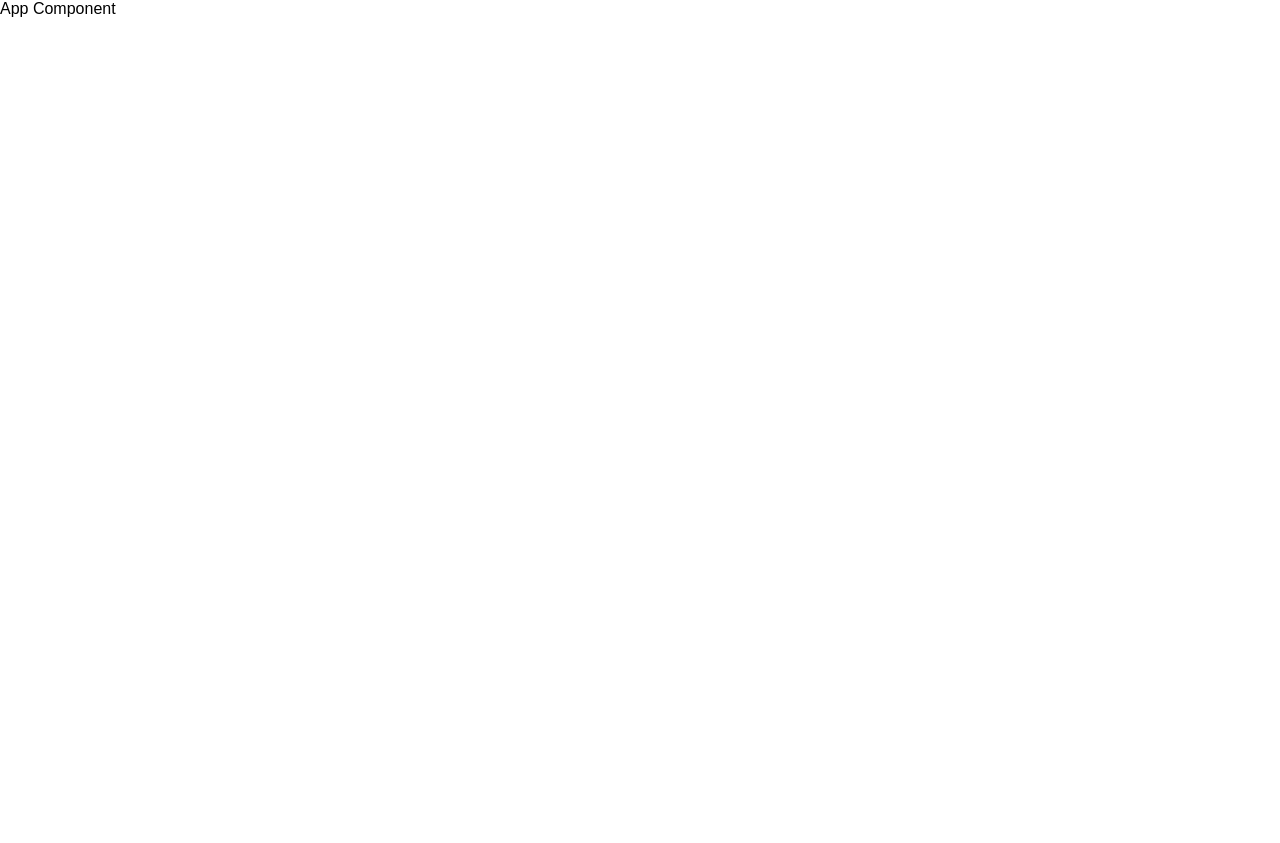
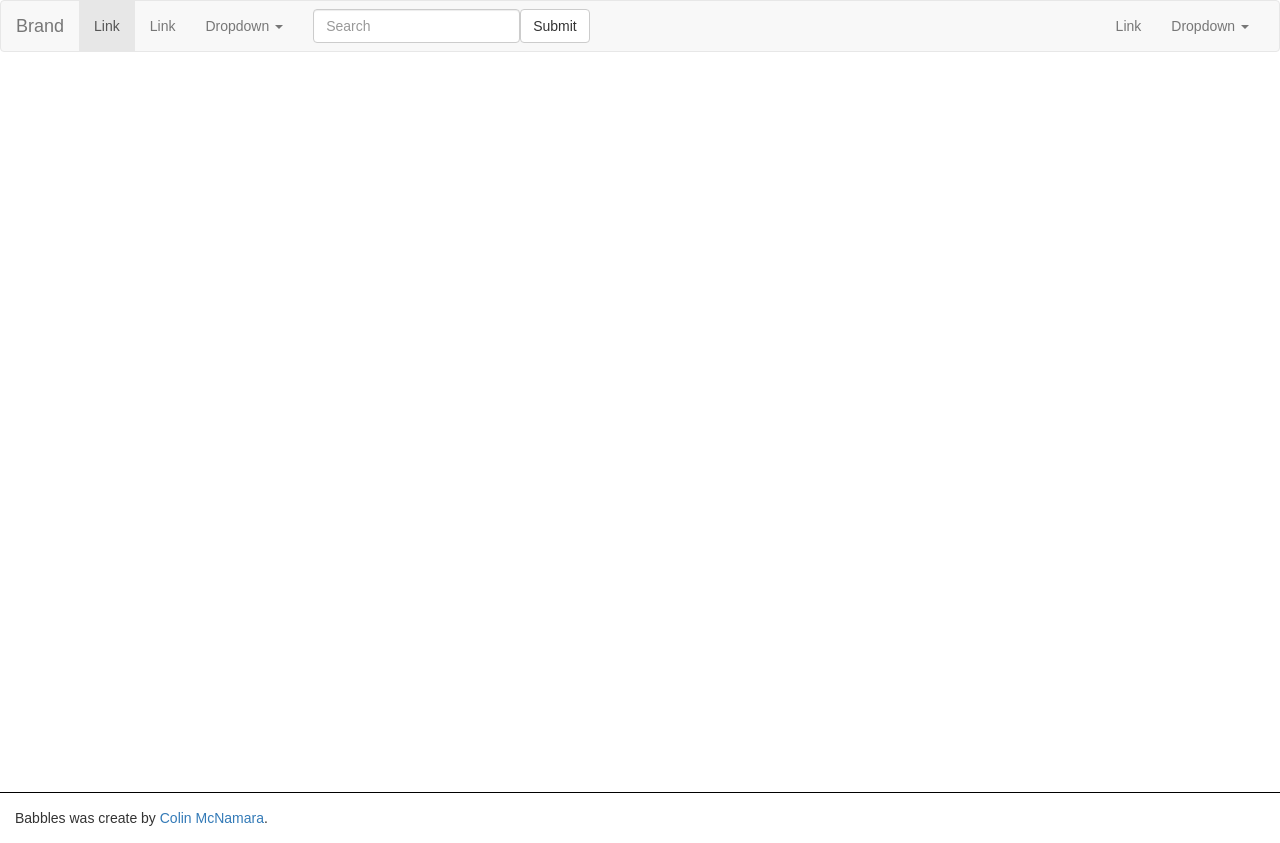
Before and after one commit to coolinmc6/babbles, a React (Create React App) app: page / in a window 1280 px wide. Before the commit the page ends 800 px from the top, so only its background shows below. Built offline with nearby package versions, Linux system fonts and the light colour scheme.

Commit message:
create header and footer, add bootstrap

```diff
--- a/package.json
+++ b/package.json
@@ -8,6 +8,7 @@
   "dependencies": {
     "axios": "^0.15.3",
     "react": "^15.4.2",
+    "react-bootstrap": "^0.30.7",
     "react-dom": "^15.4.2",
     "react-redux": "^5.0.3",
     "react-router": "^3.0.2",
--- a/public/index.html
+++ b/public/index.html
@@ -13,6 +13,7 @@
       work correctly both with client-side routing and a non-root public URL.
       Learn how to configure a non-root public URL by running `npm run build`.
     -->
+    <link rel="stylesheet" href="https://maxcdn.bootstrapcdn.com/bootstrap/3.3.7/css/bootstrap.min.css" integrity="sha384-BVYiiSIFeK1dGmJRAkycuHAHRg32OmUcww7on3RYdg4Va+PmSTsz/K68vbdEjh4u" crossorigin="anonymous">
     <title>React App</title>
   </head>
   <body>
--- a/src/components/App.js
+++ b/src/components/App.js
@@ -1,10 +1,17 @@
 import React, { Component } from 'react';
+import Header from './header';
+import Footer from './footer';
 
 class App extends Component {
   render() {
     return (
       <div>
-        App Component
+        <Header />
+        <div className="main">
+
+        </div>
+
+        <Footer />
 
       </div>
     );
--- /dev/null
+++ b/src/components/footer.js
@@ -0,0 +1,15 @@
+import React, { Component } from 'react';
+
+
+class Footer extends Component {
+  render() {
+    return (
+      <div className='footer'>
+      	Babbles was create by <a href='http://www.github.com/coolinmc6'>Colin McNamara</a>.
+
+      </div>
+    );
+  }
+}
+
+export default Footer;
--- /dev/null
+++ b/src/components/header.js
@@ -0,0 +1,65 @@
+import React, { Component } from 'react';
+
+class Header extends Component {
+  render() {
+    return (
+      <nav className="navbar navbar-default">
+        <div className="container-fluid">
+
+          <div className="navbar-header">
+            <button type="button" className="navbar-toggle collapsed" data-toggle="collapse" data-target="#bs-example-navbar-collapse-1" aria-expanded="false">
+              <span className="sr-only">Toggle navigation</span>
+              <span className="icon-bar"></span>
+              <span className="icon-bar"></span>
+              <span className="icon-bar"></span>
+            </button>
+            <a className="navbar-brand" href="#">Brand</a>
+          </div>
+
+
+          <div className="collapse navbar-collapse" id="bs-example-navbar-collapse-1">
+            <ul className="nav navbar-nav">
+              <li className="active"><a href="#">Link <span className="sr-only">(current)</span></a></li>
+              <li><a href="#">Link</a></li>
+              <li className="dropdown">
+                <a href="#" className="dropdown-toggle" data-toggle="dropdown" role="button" aria-haspopup="true" aria-expanded="false">Dropdown <span className="caret"></span></a>
+                <ul className="dropdown-menu">
+                  <li><a href="#">Action</a></li>
+                  <li><a href="#">Another action</a></li>
+                  <li><a href="#">Something else here</a></li>
+                  <li role="separator" className="divider"></li>
+                  <li><a href="#">Separated link</a></li>
+                  <li role="separator" className="divider"></li>
+                  <li><a href="#">One more separated link</a></li>
+                </ul>
+              </li>
+            </ul>
+            <form className="navbar-form navbar-left">
+              <div className="form-group">
+                <input type="text" className="form-control" placeholder="Search" />
+              </div>
+              <button type="submit" className="btn btn-default">Submit</button>
+            </form>
+            <ul className="nav navbar-nav navbar-right">
+              <li><a href="#">Link</a></li>
+              <li className="dropdown">
+                <a href="#" className="dropdown-toggle" data-toggle="dropdown" role="button" aria-haspopup="true" aria-expanded="false">Dropdown <span className="caret"></span></a>
+                <ul className="dropdown-menu">
+                  <li><a href="#">Action</a></li>
+                  <li><a href="#">Another action</a></li>
+                  <li><a href="#">Something else here</a></li>
+                  <li role="separator" className="divider"></li>
+                  <li><a href="#">Separated link</a></li>
+                </ul>
+              </li>
+            </ul>
+          </div>
+        </div>
+      </nav>
+
+    );
+  }
+
+}
+
+export default Header;
--- a/src/index.css
+++ b/src/index.css
@@ -3,3 +3,10 @@ body {
   padding: 0;
   font-family: sans-serif;
 }
+.main {
+	height: 90vh;
+}
+.footer {
+	border-top: 1px solid black;
+	padding: 1.5rem;
+}
```
Also changed, not shown: 1 other file (tests, documents, lock files or other folders).
